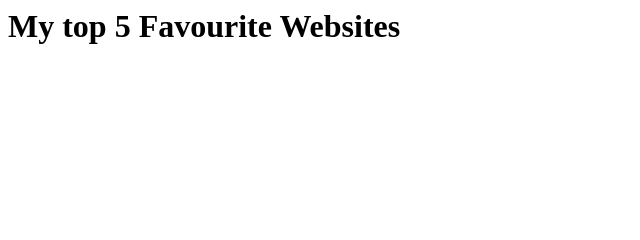
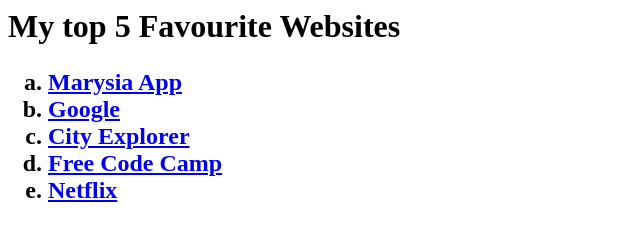
Before and after one commit to monikamatis/web_bootcamp_projects, a plain HTML site: page Web_Development_Bootcamp_Angela_Yu/3.2 Anchor Elements/index.html in a window 1280 px wide. Shown: the whole page, without its empty margins (0-640 px from the left). Drawn offline with Linux system fonts and the light colour scheme.

Commit message:
Anchors excercise

```diff
--- a/Web_Development_Bootcamp_Angela_Yu/3.2 Anchor Elements/index.html
+++ b/Web_Development_Bootcamp_Angela_Yu/3.2 Anchor Elements/index.html
@@ -1,2 +1,21 @@
 <h1>My top 5 Favourite Websites</h1>
 <!-- Write your code below -->
+<h2>
+<ol start="1" type="a">
+    <li>
+        <a href="https://marysia.app">Marysia App</a>
+    </li>
+    <li>
+        <a href="https://google.com">Google</a>
+    </li>
+    <li>
+        <a href="https://cityexplorer.app">City Explorer</a>
+    </li>
+    <li>
+        <a href="https://freecodecamp.org">Free Code Camp</a>
+    </li>
+    <li>
+        <a href="https://netflix.com">Netflix</a>
+    </li>
+</ol>
+</h2>
```
